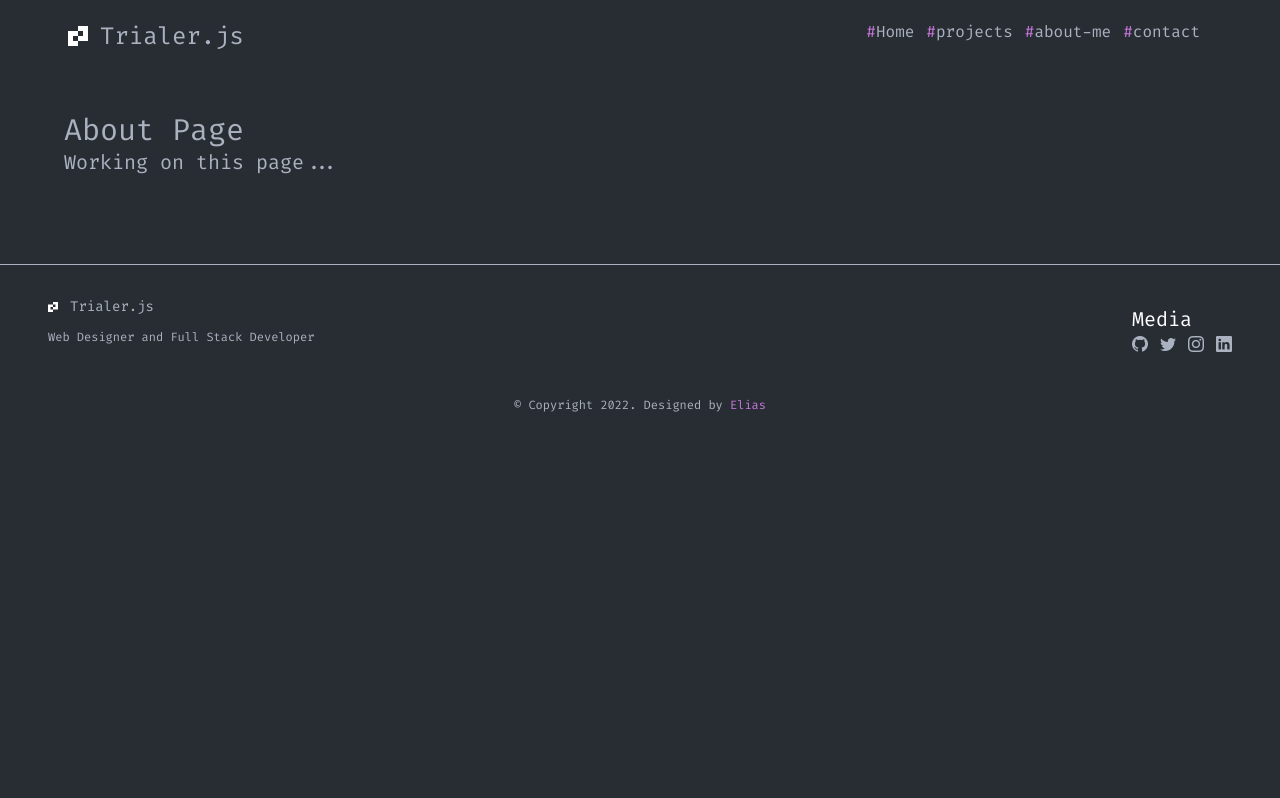
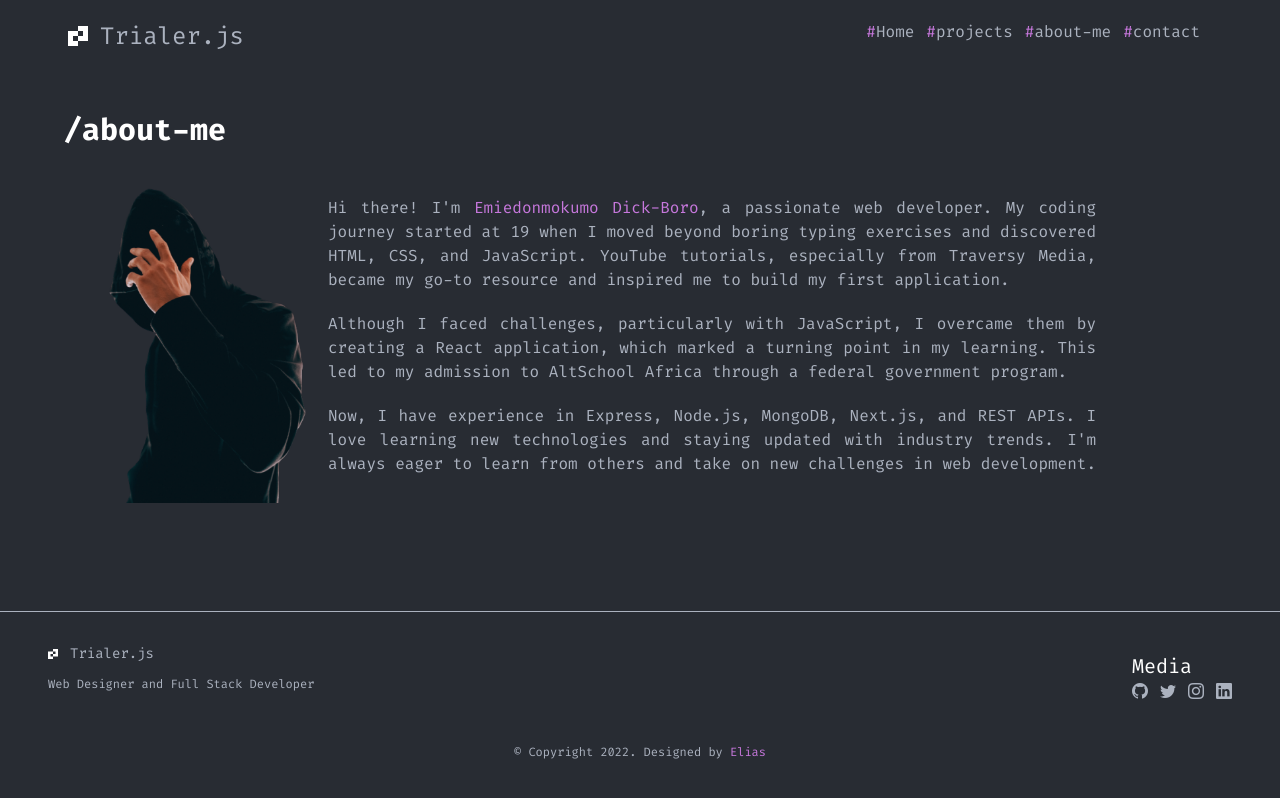
Before and after one commit to Emie-Boro/trialer-portfolio, a Next.js app: page /about in a window 1280 px wide. Built offline with nearby package versions, Linux system fonts and the light colour scheme.

Commit message:
Added GithHub Link

```diff
--- a/app/about/page.jsx
+++ b/app/about/page.jsx
@@ -1,8 +1,17 @@
 const AboutPage = () => {
   return (
     <div className="my-5">
-      <h1 className="text-3xl">About Page</h1>
-      <p className="text-xl">Working on this page...</p>
+      <h1 className="text-3xl font-bold text-white md:text-lg sm:text-sm sm:font-semibold">/about-me</h1>
+      <div className="flex items-center md:items-end sm:flex-col">
+        <div className="m-5">
+          <img src="/assets/about-me.png" className="w-56 md:w-22 sm:w-40" alt="" />
+        </div>
+        <div className="w-2/3 sm:w-full text-justify sm:text-sm">
+          <p className="">Hi there! I'm <span className="text-primary">Emiedonmokumo Dick-Boro</span>, a passionate web developer. My coding journey started at 19 when I moved beyond boring typing exercises and discovered HTML, CSS, and JavaScript. YouTube tutorials, especially from Traversy Media, became my go-to resource and inspired me to build my first application.</p>
+          <p className="my-5">Although I faced challenges, particularly with JavaScript, I overcame them by creating a React application, which marked a turning point in my learning. This led to my admission to AltSchool Africa through a federal government program.</p>
+          <p>Now, I have experience in Express, Node.js, MongoDB, Next.js, and REST APIs. I love learning new technologies and staying updated with industry trends. I'm always eager to learn from others and take on new challenges in web development.</p>
+        </div>
+      </div>
     </div>
   )
 }
```
Also changed, not shown: public/assets/about-me.png (added).
